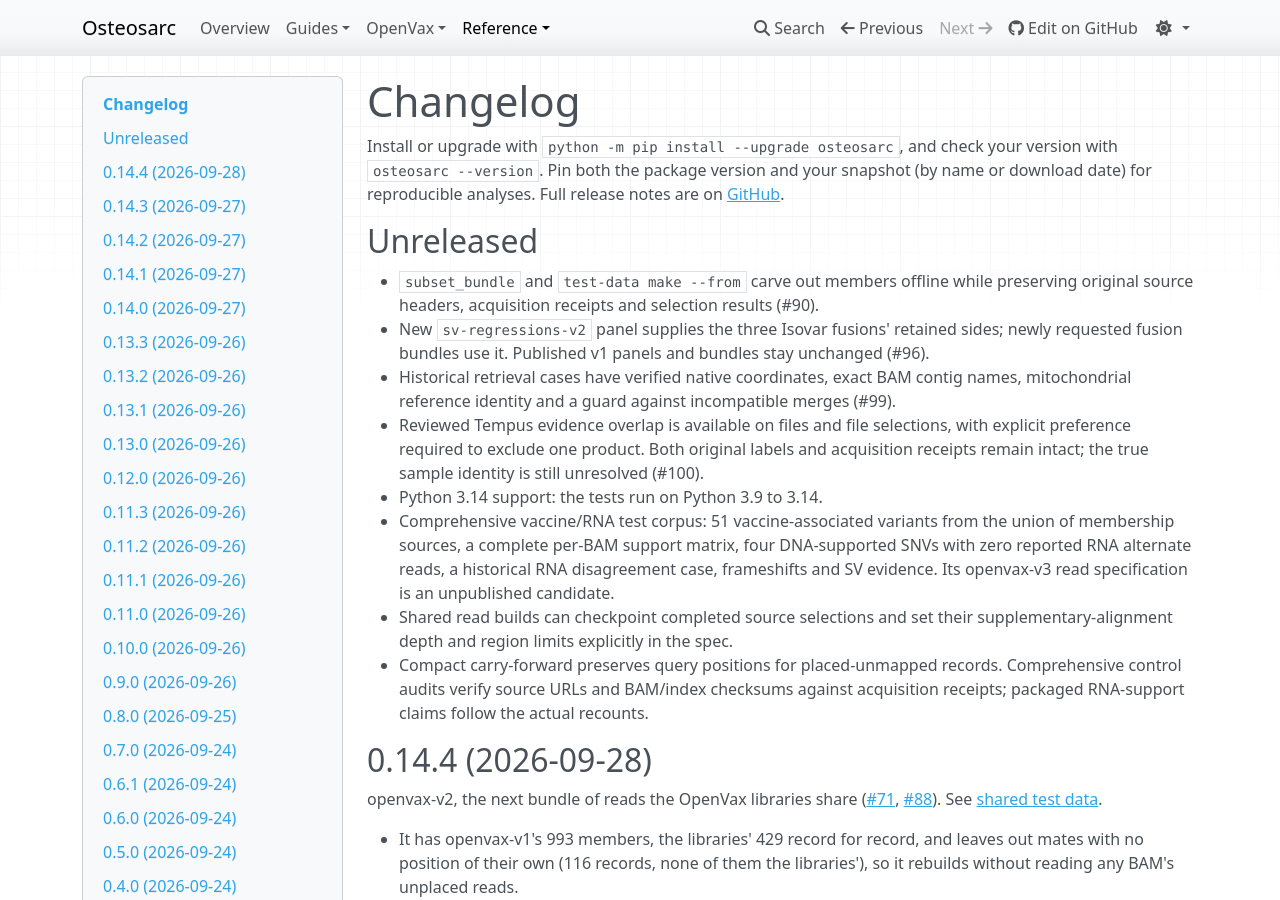
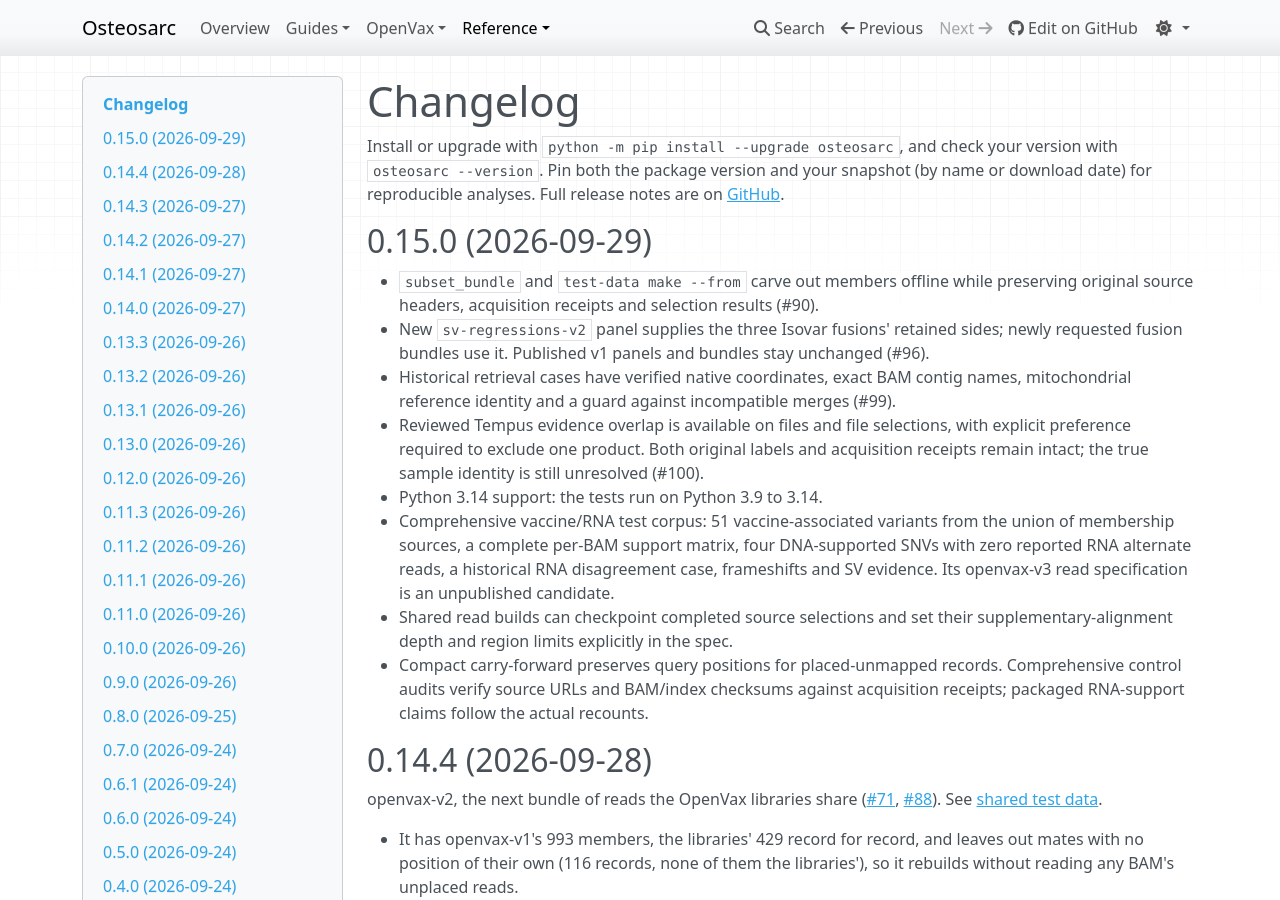
Before and after one commit to iskandr/osteosarc, an MkDocs documentation site: the page built from docs/changelog.md, in a window 1280 px wide and 900 px high. Built offline with MkDocs 1.6.1, drawn with Linux system fonts in a browser that asks for light colours; nearby versions of some CDN libraries.

Commit message:
Prepare osteosarc 0.15.0 release

```diff
--- a/docs/changelog.md
+++ b/docs/changelog.md
@@ -5,7 +5,7 @@
 snapshot (by name or download date) for reproducible analyses. Full release notes are on
 [GitHub](https://github.com/iskandr/osteosarc/releases).
 
-## Unreleased
+## 0.15.0 (2026-09-29)
 
 - `subset_bundle` and `test-data make --from` carve out members offline while
   preserving original source headers, acquisition receipts and selection results (#90).
--- a/pyproject.toml
+++ b/pyproject.toml
@@ -4,7 +4,7 @@
 
 [project]
 name = "osteosarc"
-version = "0.14.4"
+version = "0.15.0"
 description = "Reproducible access to the public osteosarc.com dataset"
 readme = "README.md"
 requires-python = ">=3.9"
```
